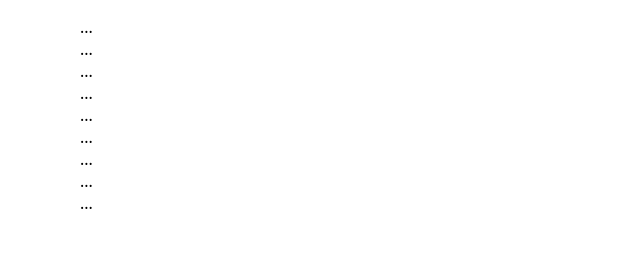
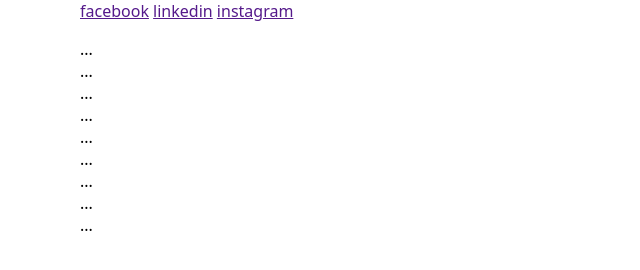
Before and after one commit to FALBORGES/ishango-bone, a plain HTML site: page 02_spa_blog_completo/pages/index.html in a window 1280 px wide. Shown: the whole page, without its empty margins (0-640 px from the left). Drawn offline with Linux system fonts and the light colour scheme.

Commit message:
funcionalidade: Em cada uma das tags a preencha os valores facebook, linkedin, instagram

```diff
--- a/02_spa_blog_completo/pages/index.html
+++ b/02_spa_blog_completo/pages/index.html
@@ -12,11 +12,11 @@
   <body>
     <main>
       <nav>
-        <a href=""> </a>
+        <a href="">facebook</a>
 
-        <a href=""> </a>
+        <a href="">linkedin</a>
 
-        <a href=""> </a>
+        <a href="">instagram</a>
       </nav>
 
       <header>
```
